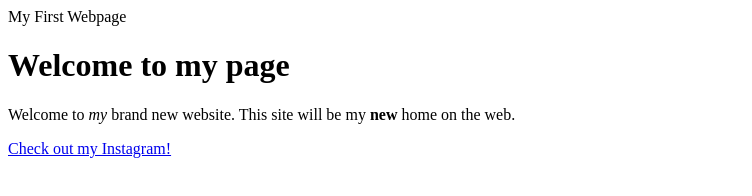
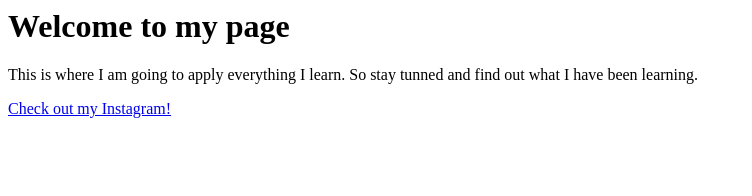
Before and after one commit to helenaperdigueiro/helenaperdigueiro.github.io, a plain HTML site: page index.html in a window 1280 px wide. Shown: the whole page, without its empty margins (0-752 px from the left). Drawn offline with Linux system fonts and the light colour scheme.

Commit message:
Second commit

```diff
--- a/index.html
+++ b/index.html
@@ -1,11 +1,11 @@
 
 <html>
     <head>
-        My First Webpage
+        <title><marquee><b>Hello, world!</b></marquee></title>
     </head>
         <body>
             <h1>Welcome to my page</h1>
-            <p>Welcome to <em>my</em> brand new website. This site will be my <strong>new</strong> home on the web.</p>
+            <p>This is where I am going to apply everything I learn. So stay tunned and find out what I have been learning.</p>
             <a href="https://www.instagram.com/helenapersonaltrainer/">Check out my Instagram!</a>
         </body>
 </html>
```
